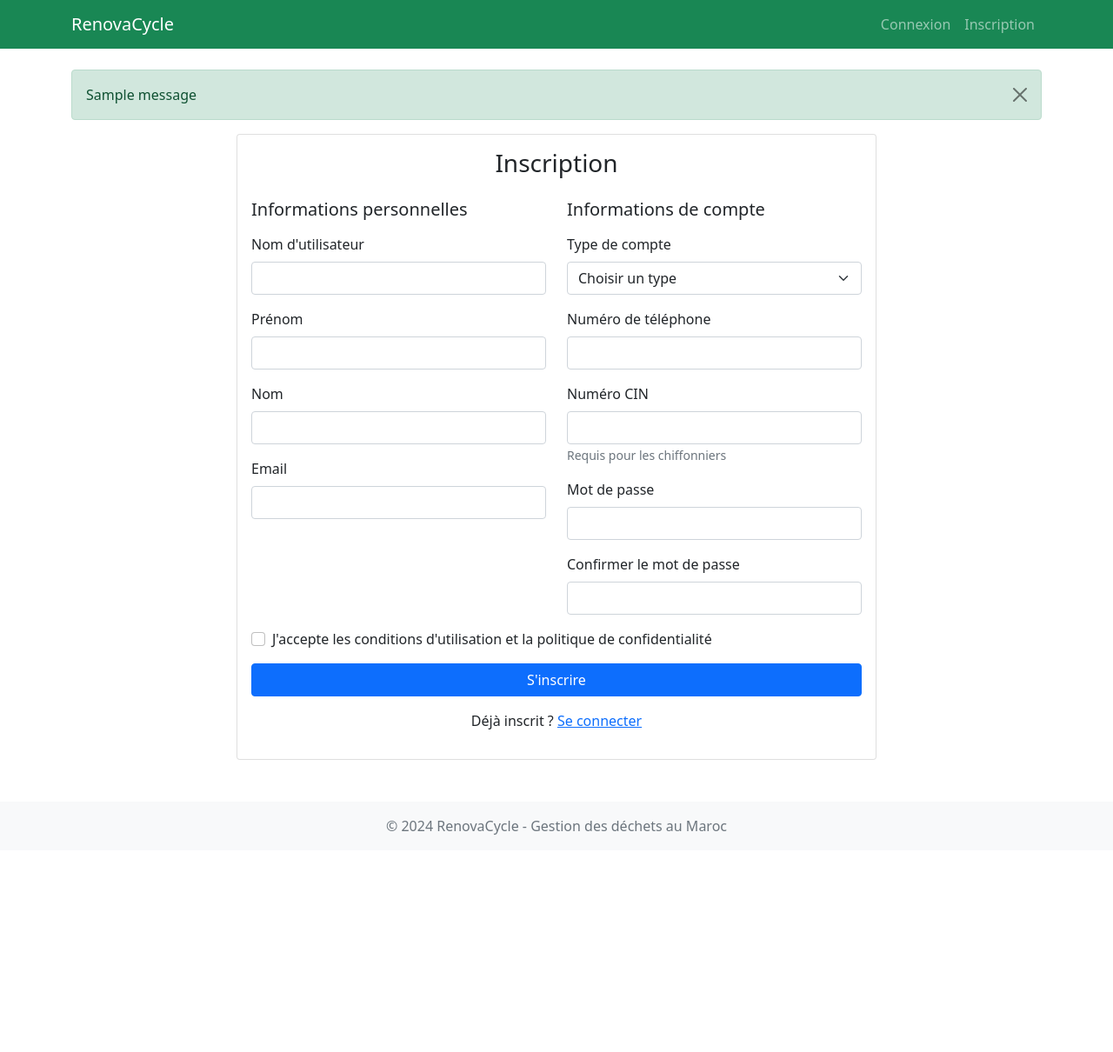
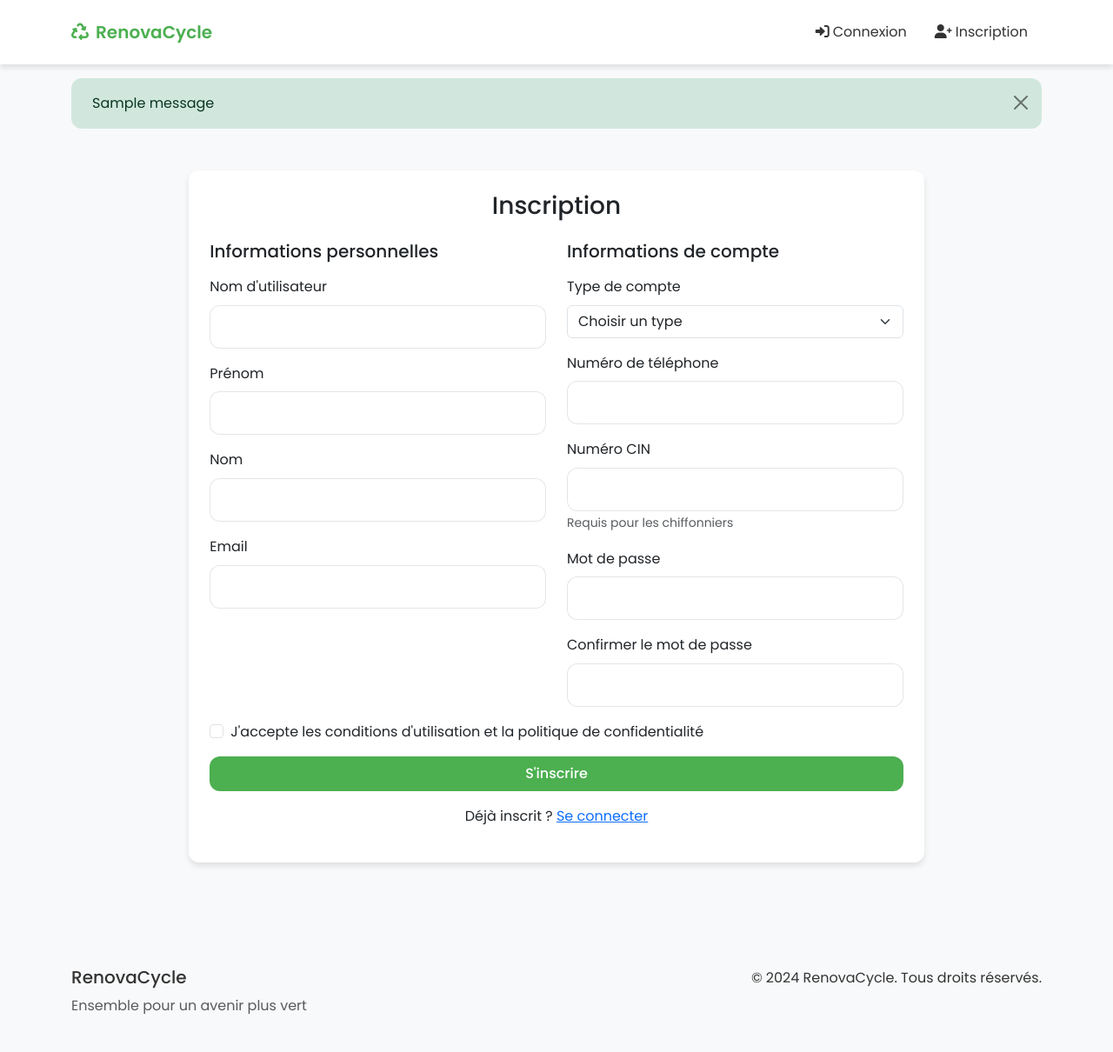
Before and after one commit to IlyasBBB/projet_innov, a Django app: page /register/ in a window 1280 px wide. Shown: the whole page at 87% size. Before the commit the page ends 960 px from the top, so only its background shows below. Run offline with Django 5.2, Linux system fonts and the light colour scheme; tables that the repository leaves empty hold one stand-in row (values such as "Sample post"); one stand-in notice (Sample message) is shown.

Commit message:
front end

```diff
--- a/projet_innov/projet_innov/settings.py
+++ b/projet_innov/projet_innov/settings.py
@@ -124,10 +124,10 @@
 # https://docs.djangoproject.com/en/5.0/howto/static-files/
 
 STATIC_URL = '/static/'
-STATIC_ROOT = os.path.join(BASE_DIR, 'staticfiles')
 STATICFILES_DIRS = [
     os.path.join(BASE_DIR, 'static'),
 ]
+STATIC_ROOT = os.path.join(BASE_DIR, 'staticfiles')
 
 MEDIA_URL = '/media/'
 MEDIA_ROOT = os.path.join(BASE_DIR, 'media')
--- a/projet_innov/projet_innov/urls.py
+++ b/projet_innov/projet_innov/urls.py
@@ -22,4 +22,9 @@
 urlpatterns = [
     path('admin/', admin.site.urls),
     path('', include('renova_cycle.urls')),
-] + static(settings.MEDIA_URL, document_root=settings.MEDIA_ROOT)
+]
+
+# Ajout des URLs pour les fichiers statiques et média en développement
+if settings.DEBUG:
+    urlpatterns += static(settings.STATIC_URL, document_root=settings.STATIC_ROOT)
+    urlpatterns += static(settings.MEDIA_URL, document_root=settings.MEDIA_ROOT)
--- a/projet_innov/renova_cycle/forms.py
+++ b/projet_innov/renova_cycle/forms.py
@@ -97,3 +97,28 @@
                     "Vous n'êtes pas autorisé à collecter ce type de déchets."
                 )
         return cleaned_data
+
+class UserRegistrationForm(UserCreationForm):
+    email = forms.EmailField(required=True)
+    first_name = forms.CharField(required=True)
+    last_name = forms.CharField(required=True)
+    phone_number = forms.CharField(required=True)
+    user_type = forms.ChoiceField(choices=User.USER_TYPES)
+    identity_card = forms.ImageField(required=False)
+
+    class Meta:
+        model = User
+        fields = ('username', 'email', 'first_name', 'last_name', 'phone_number',
+                 'user_type', 'identity_card', 'password1', 'password2')
+
+    def save(self, commit=True):
+        user = super().save(commit=False)
+        user.email = self.cleaned_data['email']
+        user.first_name = self.cleaned_data['first_name']
+        user.last_name = self.cleaned_data['last_name']
+        user.phone_number = self.cleaned_data['phone_number']
+        user.user_type = self.cleaned_data['user_type']
+
+        if commit:
+            user.save()
+        return user
--- a/projet_innov/renova_cycle/templates/renova_cycle/base.html
+++ b/projet_innov/renova_cycle/templates/renova_cycle/base.html
@@ -1,64 +1,74 @@
+{% load static %}
 <!DOCTYPE html>
 <html lang="fr">
 <head>
     <meta charset="UTF-8">
     <meta name="viewport" content="width=device-width, initial-scale=1.0">
     <title>{% block title %}RenovaCycle{% endblock %}</title>
+
+    <!-- Google Fonts -->
+    <link href="https://fonts.googleapis.com/css2?family=Poppins:wght@300;400;500;600;700&display=swap" rel="stylesheet">
+
     <!-- Bootstrap CSS -->
-    <link href="https://cdn.jsdelivr.net/npm/bootstrap@5.1.3/dist/css/bootstrap.min.css" rel="stylesheet">
+    <link href="https://cdn.jsdelivr.net/npm/bootstrap@5.3.0/dist/css/bootstrap.min.css" rel="stylesheet">
+
     <!-- Font Awesome -->
-    <link rel="stylesheet" href="https://cdnjs.cloudflare.com/ajax/libs/font-awesome/6.0.0/css/all.min.css">
+    <link href="https://cdnjs.cloudflare.com/ajax/libs/font-awesome/6.0.0/css/all.min.css" rel="stylesheet">
+
+    <!-- Custom CSS -->
+    <link href="{% static 'css/style.css' %}" rel="stylesheet">
+
     {% block extra_css %}{% endblock %}
 </head>
 <body>
-    <nav class="navbar navbar-expand-lg navbar-dark bg-success">
+    <!-- Navbar -->
+    <nav class="navbar navbar-expand-lg sticky-top">
         <div class="container">
-            <a class="navbar-brand" href="/">RenovaCycle</a>
+            <a class="navbar-brand" href="{% url 'renova_cycle:home' %}">
+                <i class="fas fa-recycle me-2"></i>RenovaCycle
+            </a>
             <button class="navbar-toggler" type="button" data-bs-toggle="collapse" data-bs-target="#navbarNav">
                 <span class="navbar-toggler-icon"></span>
             </button>
             <div class="collapse navbar-collapse" id="navbarNav">
-                <ul class="navbar-nav me-auto">
+                <ul class="navbar-nav ms-auto">
                     {% if user.is_authenticated %}
                         {% if user.user_type == 'CITIZEN' %}
                             <li class="nav-item">
-                                <a class="nav-link" href="{% url 'renova_cycle:citizen_dashboard' %}">Tableau de bord</a>
+                                <a class="nav-link" href="{% url 'renova_cycle:citizen_dashboard' %}">
+                                    <i class="fas fa-chart-line me-1"></i>Tableau de bord
+                                </a>
                             </li>
                         {% elif user.user_type == 'MUNICIPALITY' %}
                             <li class="nav-item">
-                                <a class="nav-link" href="{% url 'renova_cycle:municipality_dashboard' %}">Gestion des conteneurs</a>
-                            </li>
-                        {% elif user.user_type == 'WASTE_PICKER' %}
-                            <li class="nav-item">
-                                <a class="nav-link" href="{% url 'renova_cycle:waste_picker_dashboard' %}">Mes collectes</a>
-                            </li>
-                        {% elif user.user_type == 'SUPERVISOR' %}
-                            <li class="nav-item">
-                                <a class="nav-link" href="{% url 'renova_cycle:supervisor_dashboard' %}">Supervision</a>
+                                <a class="nav-link" href="{% url 'renova_cycle:municipality_dashboard' %}">
+                                    <i class="fas fa-city me-1"></i>Tableau de bord
+                                </a>
                             </li>
                         {% endif %}
-                    {% endif %}
-                </ul>
-                <ul class="navbar-nav">
-                    {% if user.is_authenticated %}
                         <li class="nav-item">
-                            <span class="nav-link">{{ user.username }}</span>
+                            <a class="nav-link" href="{% url 'renova_cycle:profile_view' %}">
+                                <i class="fas fa-user me-1"></i>Mon profil
+                            </a>
                         </li>
                         <li class="nav-item">
-                            <a class="nav-link" href="{% url 'renova_cycle:profile_view' %}">Mon profil</a>
-                        </li>
-                        <li class="nav-item">
-                            <form method="post" action="{% url 'renova_cycle:logout' %}" style="display: inline;">
+                            <form method="post" action="{% url 'renova_cycle:logout' %}" class="d-inline">
                                 {% csrf_token %}
-                                <button type="submit" class="btn btn-link nav-link" style="background: none; border: none; padding: 0;">Déconnexion</button>
+                                <button type="submit" class="nav-link btn btn-link">
+                                    <i class="fas fa-sign-out-alt me-1"></i>Déconnexion
+                                </button>
                             </form>
                         </li>
                     {% else %}
                         <li class="nav-item">
-                            <a href="{% url 'renova_cycle:login' %}" class="nav-link">Connexion</a>
+                            <a class="nav-link" href="{% url 'renova_cycle:login' %}">
+                                <i class="fas fa-sign-in-alt me-1"></i>Connexion
+                            </a>
                         </li>
                         <li class="nav-item">
-                            <a href="{% url 'renova_cycle:register' %}" class="nav-link">Inscription</a>
+                            <a class="nav-link" href="{% url 'renova_cycle:register' %}">
+                                <i class="fas fa-user-plus me-1"></i>Inscription
+                            </a>
                         </li>
                     {% endif %}
                 </ul>
@@ -66,29 +76,69 @@
         </div>
     </nav>
 
-    <div class="container mt-4">
+    <!-- Messages -->
     {% if messages %}
+    <div class="container mt-3">
         {% for message in messages %}
-                <div class="alert alert-{{ message.tags }} alert-dismissible fade show">
+        <div class="alert alert-{{ message.tags }} alert-dismissible fade show animate-fade-in" role="alert">
             {{ message }}
-                    <button type="button" class="btn-close" data-bs-dismiss="alert"></button>
+            <button type="button" class="btn-close" data-bs-dismiss="alert" aria-label="Close"></button>
         </div>
         {% endfor %}
+    </div>
     {% endif %}
 
+    <!-- Main content -->
+    <main class="py-4">
         {% block content %}{% endblock %}
+    </main>
+
+    <!-- Footer -->
+    <footer class="bg-light py-4 mt-5">
+        <div class="container">
+            <div class="row">
+                <div class="col-md-6">
+                    <h5>RenovaCycle</h5>
+                    <p class="text-muted">Ensemble pour un avenir plus vert</p>
                 </div>
-
-    <footer class="footer mt-5 py-3 bg-light">
-        <div class="container text-center">
-            <span class="text-muted">© 2024 RenovaCycle - Gestion des déchets au Maroc</span>
+                <div class="col-md-6 text-md-end">
+                    <p class="mb-0">© 2024 RenovaCycle. Tous droits réservés.</p>
+                </div>
+            </div>
         </div>
     </footer>
 
+    <!-- Loading overlay -->
+    <div id="loading-overlay" class="position-fixed top-0 start-0 w-100 h-100 d-none"
+         style="background: rgba(255,255,255,0.8); z-index: 9999;">
+        <div class="position-absolute top-50 start-50 translate-middle text-center">
+            <span class="loader"></span>
+            <p class="mt-3">Chargement...</p>
+        </div>
+    </div>
+
     <!-- Bootstrap JS -->
-    <script src="https://cdn.jsdelivr.net/npm/bootstrap@5.1.3/dist/js/bootstrap.bundle.min.js"></script>
+    <script src="https://cdn.jsdelivr.net/npm/bootstrap@5.3.0/dist/js/bootstrap.bundle.min.js"></script>
+
     <!-- jQuery -->
     <script src="https://code.jquery.com/jquery-3.6.0.min.js"></script>
+
+    <!-- Custom JS -->
+    <script>
+        // Show loading overlay during AJAX requests
+        $(document).ajaxStart(function() {
+            $('#loading-overlay').removeClass('d-none');
+        }).ajaxStop(function() {
+            $('#loading-overlay').addClass('d-none');
+        });
+
+        // Initialize tooltips
+        var tooltipTriggerList = [].slice.call(document.querySelectorAll('[data-bs-toggle="tooltip"]'))
+        var tooltipList = tooltipTriggerList.map(function (tooltipTriggerEl) {
+            return new bootstrap.Tooltip(tooltipTriggerEl)
+        });
+    </script>
+
     {% block extra_js %}{% endblock %}
 </body>
 </html>
--- a/projet_innov/renova_cycle/views.py
+++ b/projet_innov/renova_cycle/views.py
@@ -13,6 +13,7 @@
 from django.core.exceptions import PermissionDenied
 from django.db import models
 from django.conf import settings
+from .forms import UserRegistrationForm
 
 def home(request):
     """Vue de la page d'accueil"""
@@ -28,31 +29,17 @@
 def register_view(request):
     """Vue d'inscription"""
     if request.method == 'POST':
-        # Traitement du formulaire d'inscription
-        user_type = request.POST.get('user_type')
-        if user_type not in [User.CITIZEN, User.WASTE_PICKER]:
-            messages.error(request, "Type d'utilisateur non autorisé.")
-            return redirect('register')
+        form = UserRegistrationForm(request.POST, request.FILES)
+        if form.is_valid():
+            user = form.save()
+            login(request, user)
+            return redirect('renova_cycle:home')
+        else:
+            messages.error(request, "Erreur lors de l'inscription. Veuillez vérifier les informations saisies.")
+    else:
+        form = UserRegistrationForm()
 
-        # Création de l'utilisateur
-        try:
-            user = User.objects.create_user(
-                username=request.POST.get('username'),
-                email=request.POST.get('email'),
-                password=request.POST.get('password1'),
-                first_name=request.POST.get('first_name'),
-                last_name=request.POST.get('last_name'),
-                user_type=user_type,
-                phone_number=request.POST.get('phone_number'),
-                identity_card=request.POST.get('identity_card')
-            )
-            login(request, user)
-            return redirect('home')
-        except Exception as e:
-            messages.error(request, str(e))
-            return redirect('register')
-
-    return render(request, 'registration/register.html')
+    return render(request, 'registration/register.html', {'form': form})
 
 @login_required
 def citizen_dashboard(request):
--- /dev/null
+++ b/projet_innov/static/css/style.css
@@ -0,0 +1,203 @@
+:root {
+    --primary-color: #4CAF50;
+    --secondary-color: #2196F3;
+    --accent-color: #FF9800;
+    --background-color: #f8f9fa;
+    --text-color: #333;
+    --border-radius: 12px;
+    --box-shadow: 0 4px 6px rgba(0, 0, 0, 0.1);
+    --transition: all 0.3s ease;
+}
+
+body {
+    font-family: 'Poppins', sans-serif;
+    background-color: var(--background-color);
+    color: var(--text-color);
+    line-height: 1.6;
+}
+
+/* Navbar styling */
+.navbar {
+    background-color: rgba(255, 255, 255, 0.95);
+    backdrop-filter: blur(10px);
+    box-shadow: var(--box-shadow);
+    padding: 1rem 2rem;
+    transition: var(--transition);
+}
+
+.navbar-brand {
+    font-weight: 600;
+    color: var(--primary-color);
+}
+
+.nav-link {
+    color: var(--text-color);
+    margin: 0 0.5rem;
+    padding: 0.5rem 1rem;
+    border-radius: var(--border-radius);
+    transition: var(--transition);
+}
+
+.nav-link:hover {
+    background-color: rgba(76, 175, 80, 0.1);
+    color: var(--primary-color);
+    transform: translateY(-2px);
+}
+
+/* Card styling */
+.card {
+    border: none;
+    border-radius: var(--border-radius);
+    box-shadow: var(--box-shadow);
+    transition: var(--transition);
+    overflow: hidden;
+    background: white;
+    margin-bottom: 1.5rem;
+}
+
+.card:hover {
+    transform: translateY(-5px);
+    box-shadow: 0 6px 12px rgba(0, 0, 0, 0.15);
+}
+
+.card-header {
+    background-color: white;
+    border-bottom: 1px solid rgba(0, 0, 0, 0.1);
+    padding: 1.25rem;
+}
+
+.card-body {
+    padding: 1.5rem;
+}
+
+/* Button styling */
+.btn {
+    border-radius: var(--border-radius);
+    padding: 0.5rem 1.5rem;
+    transition: var(--transition);
+    border: none;
+    font-weight: 500;
+}
+
+.btn-primary {
+    background-color: var(--primary-color);
+    color: white;
+}
+
+.btn-primary:hover {
+    background-color: #45a049;
+    transform: translateY(-2px);
+}
+
+.btn-secondary {
+    background-color: var(--secondary-color);
+}
+
+/* Form styling */
+.form-control {
+    border-radius: var(--border-radius);
+    padding: 0.75rem 1rem;
+    border: 1px solid rgba(0, 0, 0, 0.1);
+    transition: var(--transition);
+}
+
+.form-control:focus {
+    box-shadow: 0 0 0 3px rgba(76, 175, 80, 0.25);
+    border-color: var(--primary-color);
+}
+
+/* Progress bars */
+.progress {
+    height: 0.8rem;
+    border-radius: var(--border-radius);
+    background-color: rgba(0, 0, 0, 0.05);
+    margin: 1rem 0;
+}
+
+.progress-bar {
+    border-radius: var(--border-radius);
+    transition: var(--transition);
+}
+
+/* Alerts */
+.alert {
+    border-radius: var(--border-radius);
+    border: none;
+    padding: 1rem 1.5rem;
+    margin-bottom: 1.5rem;
+}
+
+/* Tables */
+.table {
+    border-radius: var(--border-radius);
+    overflow: hidden;
+}
+
+.table th {
+    background-color: rgba(0, 0, 0, 0.02);
+    border-bottom: 2px solid rgba(0, 0, 0, 0.05);
+}
+
+/* Animations */
+@keyframes fadeIn {
+    from {
+        opacity: 0;
+        transform: translateY(20px);
+    }
+    to {
+        opacity: 1;
+        transform: translateY(0);
+    }
+}
+
+.animate-fade-in {
+    animation: fadeIn 0.5s ease forwards;
+}
+
+/* Stats cards */
+.stats-card {
+    background: linear-gradient(135deg, var(--primary-color), #45a049);
+    color: white;
+    padding: 1.5rem;
+    border-radius: var(--border-radius);
+    transition: var(--transition);
+}
+
+.stats-card:hover {
+    transform: translateY(-5px);
+}
+
+/* Custom scrollbar */
+::-webkit-scrollbar {
+    width: 8px;
+}
+
+::-webkit-scrollbar-track {
+    background: #f1f1f1;
+}
+
+::-webkit-scrollbar-thumb {
+    background: var(--primary-color);
+    border-radius: 10px;
+}
+
+/* Loader animation */
+.loader {
+    width: 48px;
+    height: 48px;
+    border: 5px solid #FFF;
+    border-bottom-color: var(--primary-color);
+    border-radius: 50%;
+    display: inline-block;
+    box-sizing: border-box;
+    animation: rotation 1s linear infinite;
+}
+
+@keyframes rotation {
+    0% {
+        transform: rotate(0deg);
+    }
+    100% {
+        transform: rotate(360deg);
+    }
+}
```
Also changed, not shown: projet_innov/db.sqlite3, 1 other file. Lines whose indentation alone changed are shown as unchanged.
